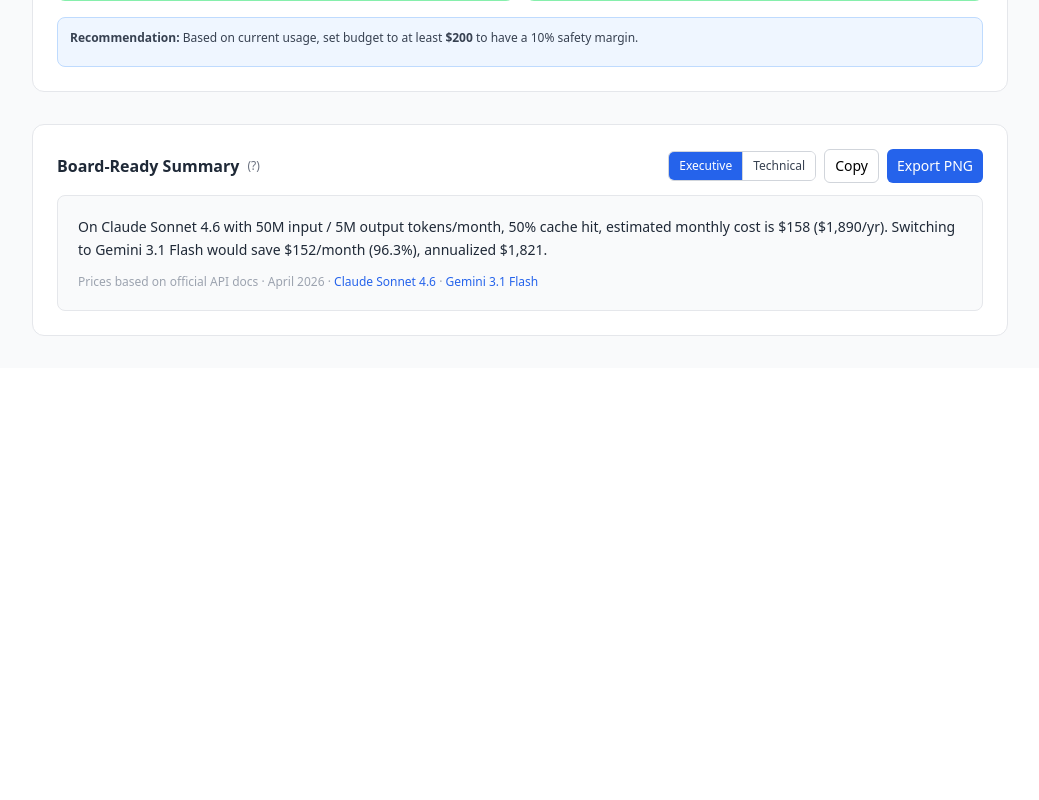
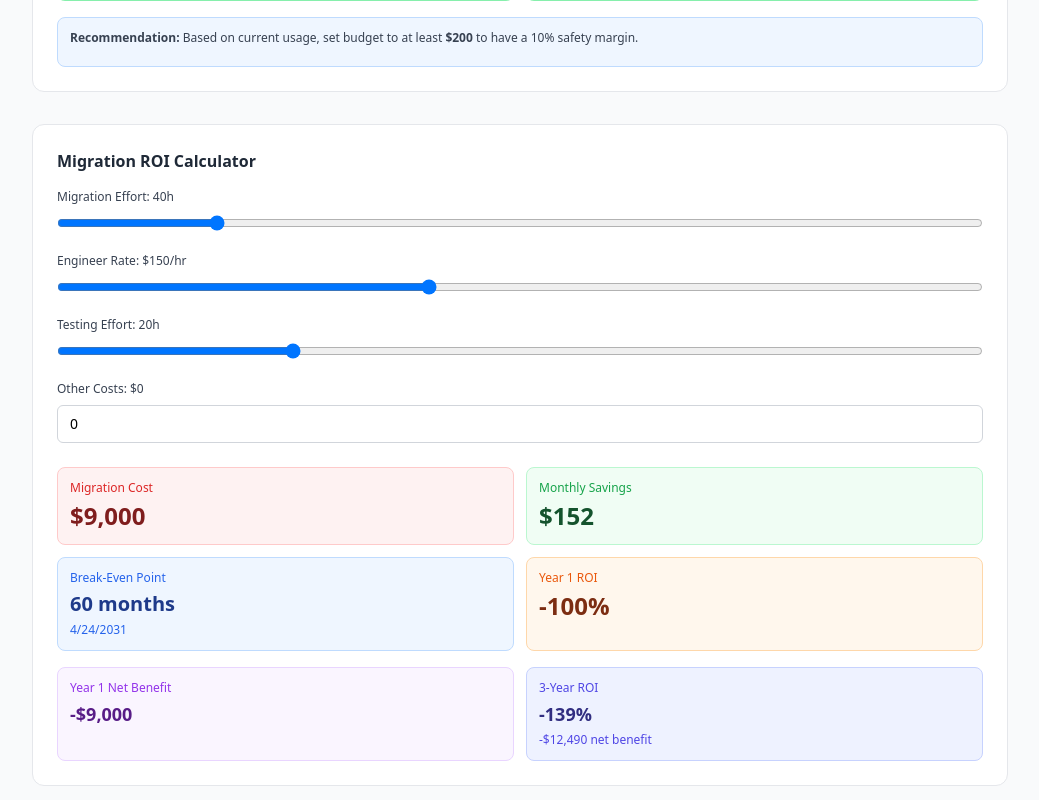
Before and after one commit to tayna99/token_simulator, a React (Vite) app: page / in a window 1280 px wide. Shown: the part 8100-8900 px from the top of the page, without its empty margins (120-1159 px from the left). Before the commit the page ends 8468 px from the top, so only its background shows below. Built offline with nearby package versions, Linux system fonts and the light colour scheme.

Commit message:
feat: roi calculator with payback period and 3-year roi analysis

```diff
--- a/src/App.tsx
+++ b/src/App.tsx
@@ -20,6 +20,7 @@ import { CostSensitivity } from './components/CostSensitivity'
 import { ModelSearch } from './components/ModelSearch'
 import { ExportAnalysis } from './components/ExportAnalysis'
 import { BudgetAlert } from './components/BudgetAlert'
+import { ROICalculator } from './components/ROICalculator'
 import { SummaryCard } from './components/SummaryCard'
 import { RoleSelector } from './components/RoleSelector'
 import { PeriodSelector } from './components/PeriodSelector'
@@ -237,6 +238,8 @@ function App() {
 
         <BudgetAlert state={state} />
 
+        <ROICalculator state={state} />
+
         <SummaryCard state={state} />
       </main>
     </div>
--- /dev/null
+++ b/src/components/ROICalculator/index.tsx
@@ -0,0 +1,181 @@
+import { useMemo, useState } from 'react'
+import { calculateMigrationDelta } from '../../lib/calculator'
+import { fmtCurrency } from '../../lib/format'
+import type { SimState } from '../../App'
+
+interface Props {
+  state: SimState
+}
+
+export function ROICalculator({ state }: Props) {
+  const [migrationEffort, setMigrationEffort] = useState(40) // hours
+  const [engineerRate, setEngineerRate] = useState(150) // per hour
+  const [testingEffort, setTestingEffort] = useState(20) // hours
+  const [otherCosts, setOtherCosts] = useState(0)
+
+  const isSameModel = state.currentModel.id === state.candidateModel.id
+
+  const roi = useMemo(() => {
+    if (isSameModel) return null
+
+    const migration = calculateMigrationDelta({
+      currentModel: state.currentModel,
+      candidateModel: state.candidateModel,
+      monthlyInputTokens: state.periodInputTokens,
+      monthlyOutputTokens: state.periodOutputTokens,
+      cacheHitRate: state.cacheHitRate,
+      batchEnabled: state.batchEnabled,
+    })
+
+    const isSaving = migration.monthlyDelta < 0
+    const monthlySavings = Math.abs(migration.monthlyDelta)
+    const annualSavings = Math.abs(migration.annualDelta)
+
+    const effortCost = migrationEffort * engineerRate + testingEffort * engineerRate + otherCosts
+    const breakEvenMonths = isSaving ? Math.ceil(effortCost / monthlySavings) : Infinity
+    const paybackDate = new Date()
+    paybackDate.setMonth(paybackDate.getMonth() + Math.min(breakEvenMonths, 60))
+
+    const year1Savings = (12 - Math.min(breakEvenMonths, 12)) * monthlySavings
+    const year1ROI = year1Savings > 0 ? ((year1Savings - effortCost) / effortCost) * 100 : -100
+    const threeyearSavings = (36 - Math.max(breakEvenMonths - 1, 0)) * monthlySavings
+    const threeyearROI = ((threeyearSavings - effortCost) / effortCost) * 100
+
+    return {
+      isSaving,
+      monthlySavings,
+      annualSavings,
+      effortCost,
+      breakEvenMonths,
+      paybackDate,
+      year1Savings,
+      year1ROI,
+      threeyearSavings,
+      threeyearROI,
+    }
+  }, [state, migrationEffort, engineerRate, testingEffort, otherCosts])
+
+  if (isSameModel || !roi) {
+    return null
+  }
+
+  return (
+    <section className="bg-white rounded-xl border border-gray-200 p-4 md:p-6">
+      <h2 className="text-sm md:text-base font-semibold text-gray-800 mb-4">
+        Migration ROI Calculator
+      </h2>
+
+      <div className="space-y-4 mb-6">
+        <div>
+          <label className="block text-xs font-medium text-gray-700 mb-2">
+            Migration Effort: {migrationEffort}h
+          </label>
+          <input
+            type="range"
+            min="8"
+            max="200"
+            step="8"
+            value={migrationEffort}
+            onChange={e => setMigrationEffort(parseInt(e.target.value))}
+            className="w-full"
+          />
+        </div>
+
+        <div>
+          <label className="block text-xs font-medium text-gray-700 mb-2">
+            Engineer Rate: ${engineerRate}/hr
+          </label>
+          <input
+            type="range"
+            min="50"
+            max="300"
+            step="10"
+            value={engineerRate}
+            onChange={e => setEngineerRate(parseInt(e.target.value))}
+            className="w-full"
+          />
+        </div>
+
+        <div>
+          <label className="block text-xs font-medium text-gray-700 mb-2">
+            Testing Effort: {testingEffort}h
+          </label>
+          <input
+            type="range"
+            min="0"
+            max="80"
+            step="4"
+            value={testingEffort}
+            onChange={e => setTestingEffort(parseInt(e.target.value))}
+            className="w-full"
+          />
+        </div>
+
+        <div>
+          <label className="block text-xs font-medium text-gray-700 mb-2">
+            Other Costs: {fmtCurrency(otherCosts)}
+          </label>
+          <input
+            type="number"
+            min="0"
+            step="500"
+            value={otherCosts}
+            onChange={e => setOtherCosts(parseInt(e.target.value))}
+            className="w-full border border-gray-300 rounded-md px-3 py-2 text-sm"
+          />
+        </div>
+      </div>
+
+      <div className="grid grid-cols-1 md:grid-cols-2 gap-3 mb-4">
+        <div className="bg-red-50 border border-red-200 rounded-lg p-3">
+          <div className="text-xs text-red-600 font-medium mb-1">Migration Cost</div>
+          <div className="text-2xl font-bold text-red-900">{fmtCurrency(roi.effortCost)}</div>
+        </div>
+
+        <div className="bg-green-50 border border-green-200 rounded-lg p-3">
+          <div className="text-xs text-green-600 font-medium mb-1">Monthly Savings</div>
+          <div className="text-2xl font-bold text-green-900">{fmtCurrency(roi.monthlySavings)}</div>
+        </div>
+
+        <div className="bg-blue-50 border border-blue-200 rounded-lg p-3">
+          <div className="text-xs text-blue-600 font-medium mb-1">Break-Even Point</div>
+          <div className="text-xl font-bold text-blue-900">
+            {roi.breakEvenMonths === Infinity ? '∞' : `${roi.breakEvenMonths} months`}
+          </div>
+          <div className="text-xs text-blue-600 mt-1">
+            {roi.breakEvenMonths !== Infinity &&
+              roi.paybackDate.toLocaleDateString()}
+          </div>
+        </div>
+
+        <div className={`rounded-lg p-3 ${roi.year1ROI >= 0 ? 'bg-amber-50 border border-amber-200' : 'bg-orange-50 border border-orange-200'}`}>
+          <div className={`text-xs font-medium mb-1 ${roi.year1ROI >= 0 ? 'text-amber-600' : 'text-orange-600'}`}>
+            Year 1 ROI
+          </div>
+          <div className={`text-2xl font-bold ${roi.year1ROI >= 0 ? 'text-amber-900' : 'text-orange-900'}`}>
+            {roi.year1ROI >= 0 ? '+' : ''}{roi.year1ROI.toFixed(0)}%
+          </div>
+        </div>
+      </div>
+
+      <div className="grid grid-cols-1 md:grid-cols-2 gap-3">
+        <div className="bg-purple-50 border border-purple-200 rounded-lg p-3">
+          <div className="text-xs text-purple-600 font-medium mb-1">Year 1 Net Benefit</div>
+          <div className="text-lg font-bold text-purple-900">
+            {fmtCurrency(roi.year1Savings - roi.effortCost)}
+          </div>
+        </div>
+
+        <div className="bg-indigo-50 border border-indigo-200 rounded-lg p-3">
+          <div className="text-xs text-indigo-600 font-medium mb-1">3-Year ROI</div>
+          <div className="text-lg font-bold text-indigo-900">
+            {roi.threeyearROI.toFixed(0)}%
+          </div>
+          <div className="text-xs text-indigo-600 mt-1">
+            {fmtCurrency(roi.threeyearSavings - roi.effortCost)} net benefit
+          </div>
+        </div>
+      </div>
+    </section>
+  )
+}
```
